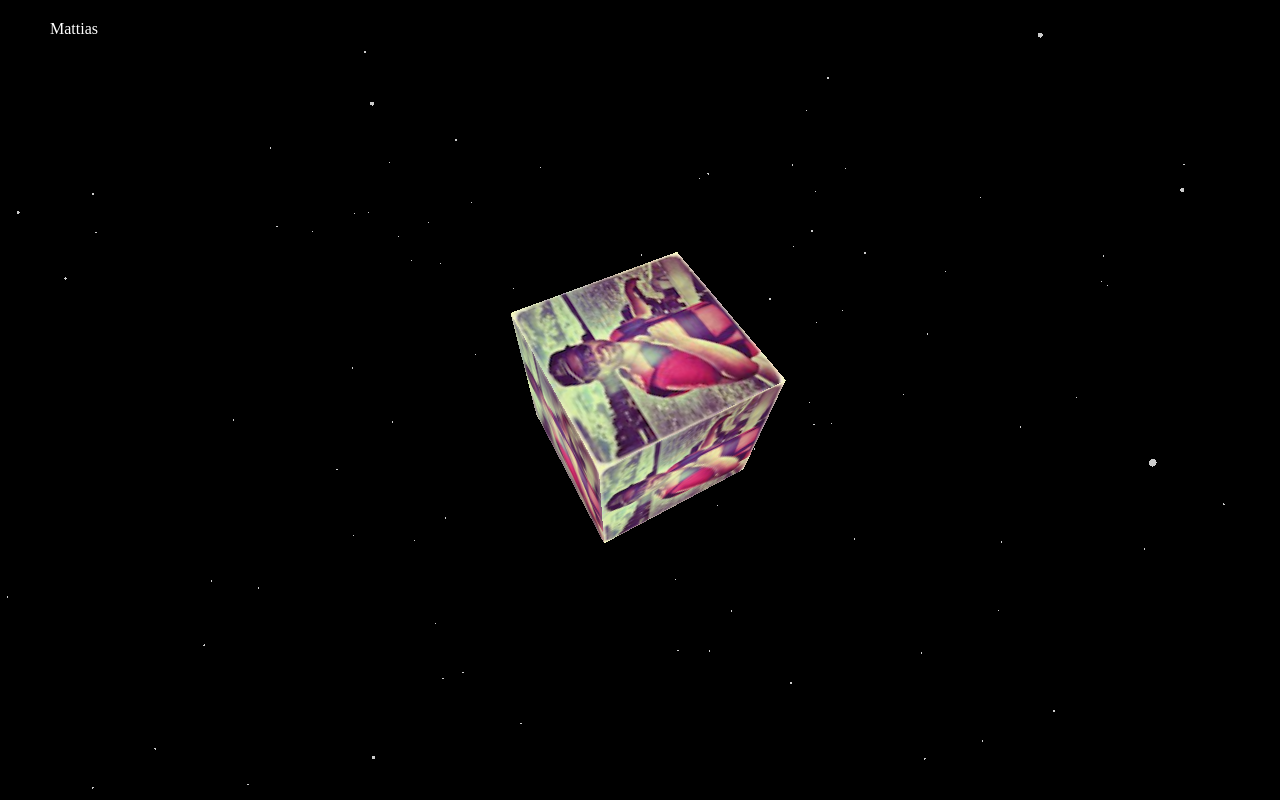
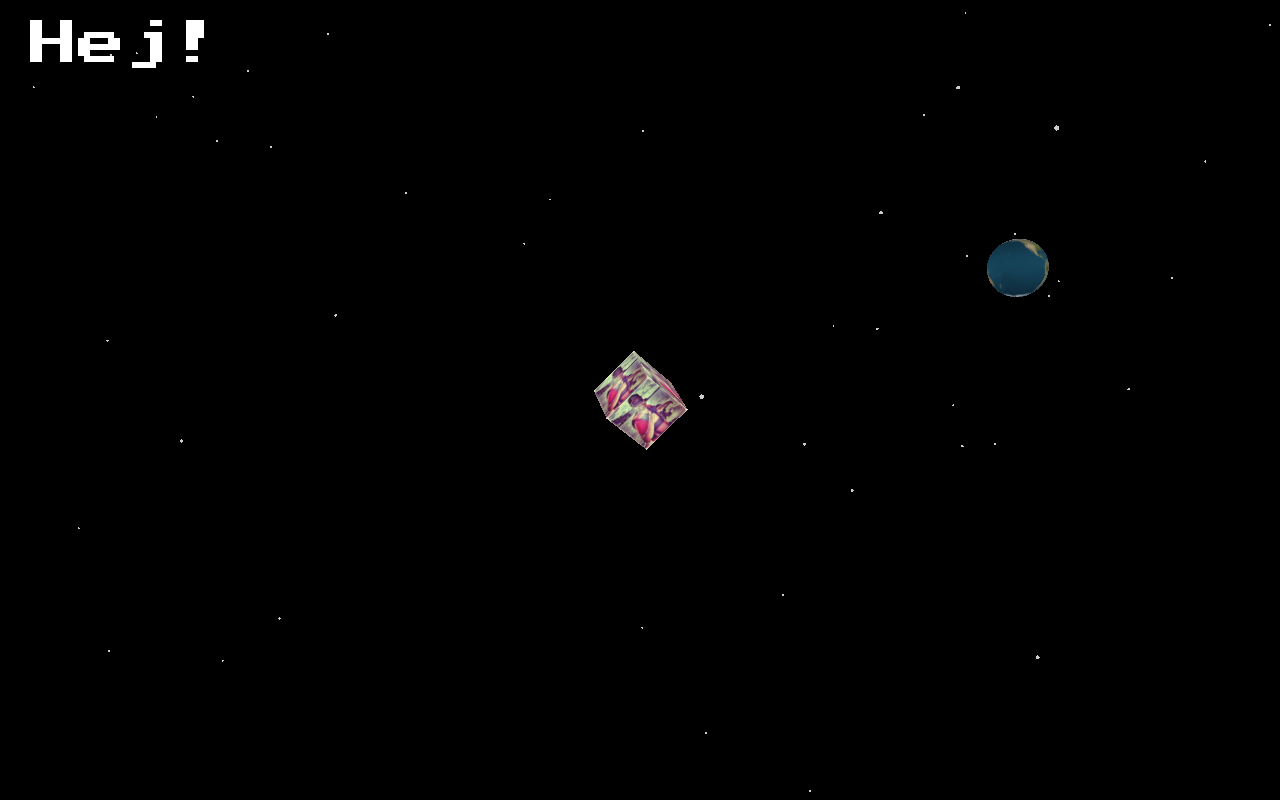
Before and after one commit to mattiassamskar/mattiassamskar, a plain HTML site: page index.html in a window 1280 px wide. Drawn offline with Linux system fonts and the light colour scheme; animation ran at ten frames a second.

Commit message:
Add rotating earth. Add greeting text.

```diff
--- a/code.js
+++ b/code.js
@@ -1,13 +1,13 @@
 var scene, camera, renderer;
-var stars = [];
-var box;
+var stars = [], box, earth;
+var time = 0;
 
 init();
 animate();
 
 function init() {
     scene = new THREE.Scene();
-    camera = new THREE.PerspectiveCamera(75, window.innerWidth / window.innerHeight, 1, 5000);
+    camera = new THREE.PerspectiveCamera(45, window.innerWidth / window.innerHeight, 1, 5000);
     camera.position.z = 1000;
     renderer = new THREE.WebGLRenderer();
     renderer.setSize(window.innerWidth, window.innerHeight);
@@ -17,12 +17,14 @@ function init() {
 
     initStars();
     initBox();
+    initEarth();
 }
 
 function animate() {
     requestAnimationFrame(animate);
     animateStars();
     animateBox();
+    animateEarth();
     renderer.render(scene, camera);
 }
 
@@ -38,12 +40,20 @@ function initStars() {
 }
 
 function initBox() {
-    var geometry = new THREE.BoxGeometry(100, 100, 100);
+    var geometry = new THREE.BoxGeometry(60, 60, 60);
     var map = new THREE.TextureLoader().load("mattias.png");
     var material = new THREE.MeshBasicMaterial({ color: 0xffffff, map: map });
     box = new THREE.Mesh(geometry, material);
-    box.position.set(0, 0, 700);
+    box.position.set(0, 0, 0);
     scene.add(box);
+}
+
+function initEarth() {
+    var geometry = new THREE.SphereGeometry(30, 32, 32);
+    var map = new THREE.TextureLoader().load("earth.jpg");
+    var material = new THREE.MeshBasicMaterial({ color: 0xcccccc, map: map });
+    earth = new THREE.Mesh(geometry, material);
+    scene.add(earth);
 }
 
 function animateStars() {
@@ -56,9 +66,16 @@ function animateStars() {
 }
 
 function animateBox() {
-    box.rotation.x += 0.02;
-    box.rotation.y += 0.01;
-    box.rotation.z += 0.03;
+    box.rotation.x += 0.01;
+    box.rotation.y += 0.005;
+    box.rotation.z += 0.015;
+}
+
+function animateEarth() {
+    time = time + 10;
+    var e_angle = time * 0.001;
+    earth.rotation.y += 0.01;
+    earth.position.set(0.7 * window.innerWidth * Math.cos(e_angle) / 2, 0.7 * window.innerHeight * Math.sin(e_angle) / 2, 0);
 }
 
 function setMeshStartPosition(mesh, z) {
--- a/index.html
+++ b/index.html
@@ -2,13 +2,14 @@
 
 <head>
     <link rel="stylesheet" href="style.css"></link>
+    <link href='https://fonts.googleapis.com/css?family=Press+Start+2P' rel='stylesheet' type='text/css'>
     <script src="three.min.js"></script>
 </head>
 
 <body>
     <div class="container">
     </div>
-    <div class="text">Mattias</div>
+    <span class="header">Hej!</span>
     <script src="code.js"></script>
 </body>
 
--- a/style.css
+++ b/style.css
@@ -2,11 +2,13 @@ body {
     background-color: #000000;
     margin: 0px;
     overflow: hidden;
+    font-family: 'Press Start 2P', cursive;
 }
 
-.text {
+.header {
     color: white;
-    margin-left: 50px;
+    margin-left: 30px;
     margin-top: 20px;
     position: absolute;
+    font-size: 48;
 }
```
Also changed, not shown: earth.jpg (added).
